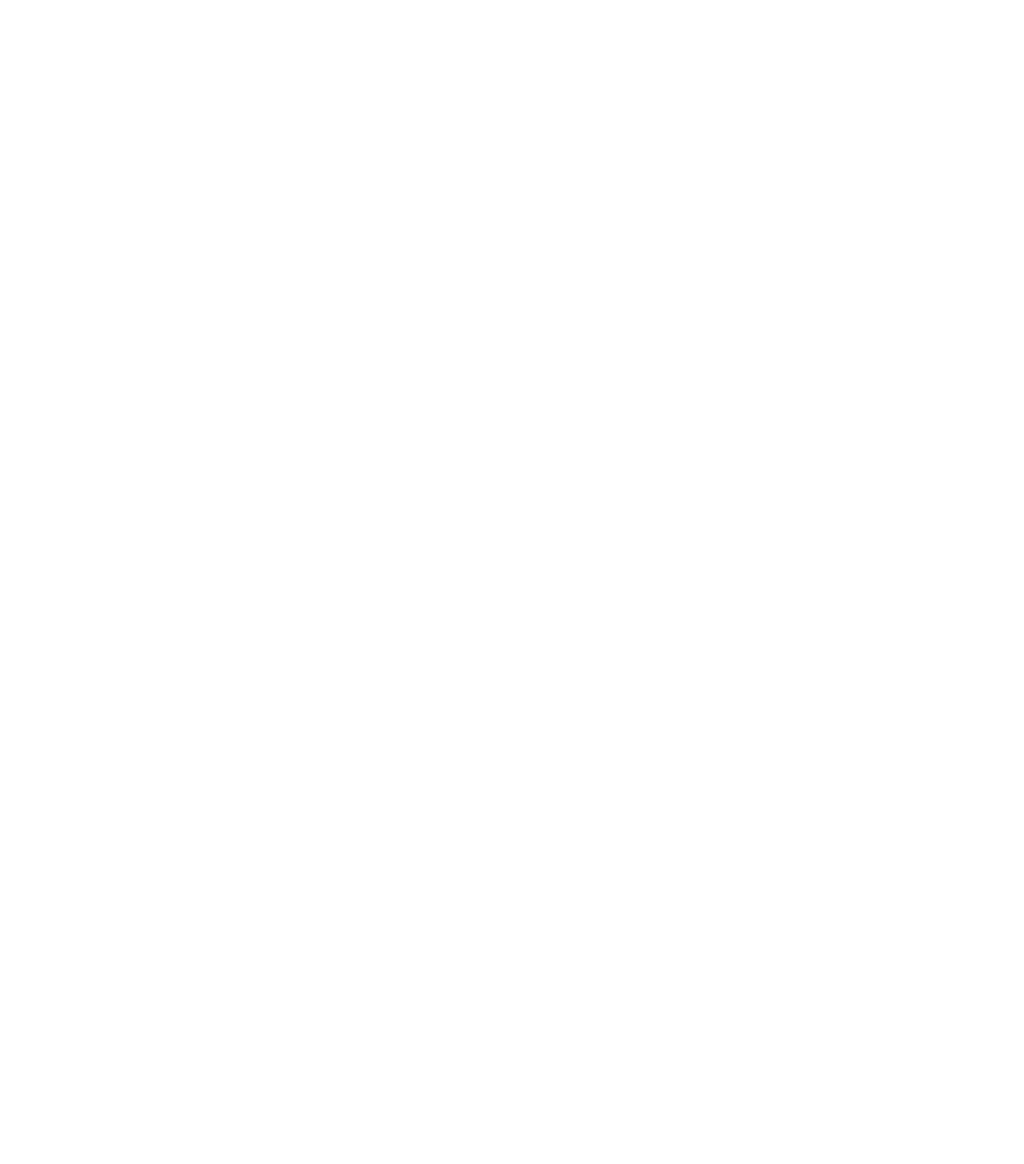
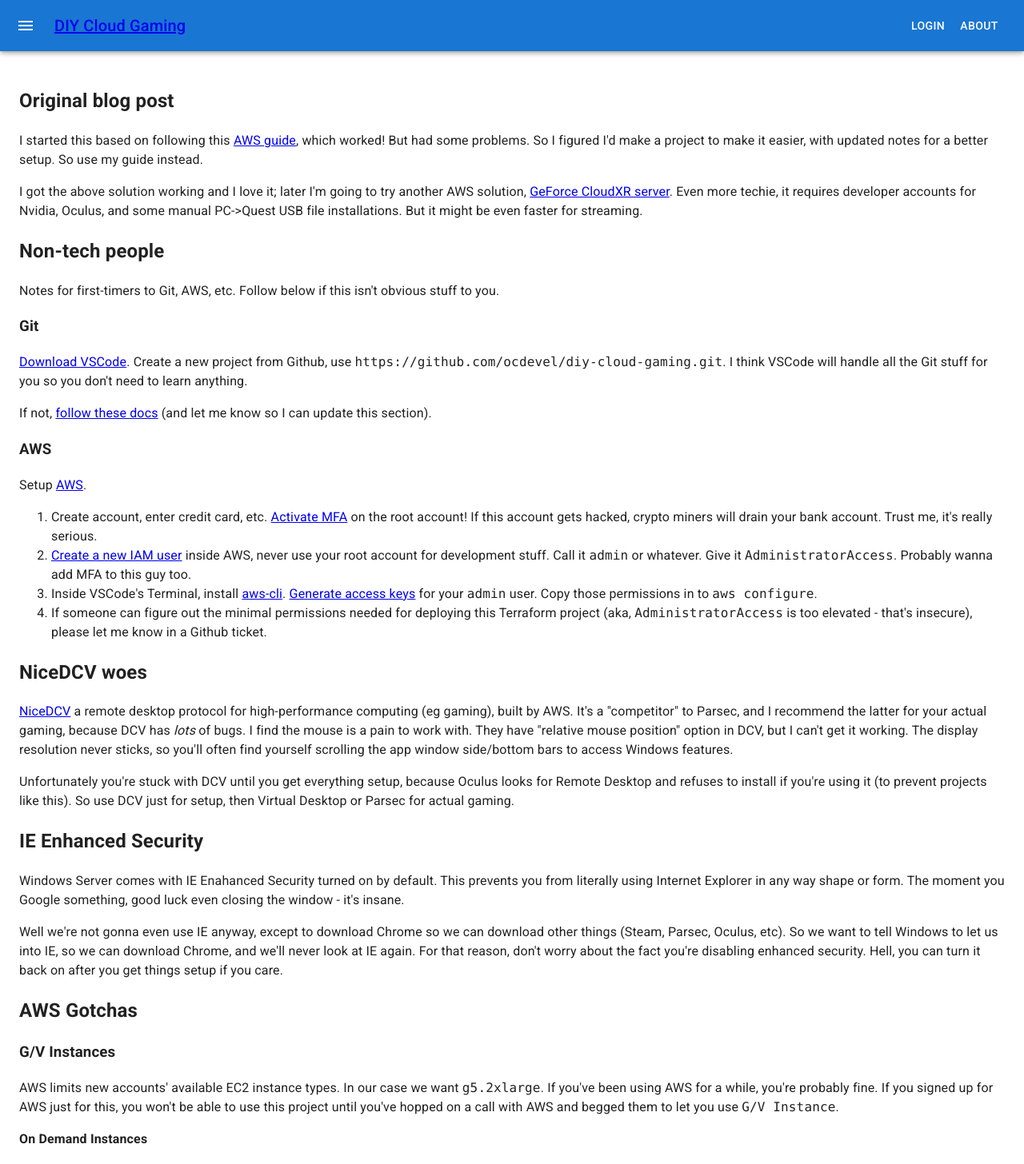
Before and after one commit to lefnire/brett-scratch, a React (Create React App) app: page /about/notes in a window 1280 px wide. Before the commit this address had no page. Shown: the top 1456 px of the page at 80% size. Before the commit the page ends 800 px from the top, so only its background shows below. Built offline with nearby package versions, Linux system fonts and the light colour scheme.

Commit message:
zustand and about links

```diff
--- a/package.json
+++ b/package.json
@@ -20,7 +20,8 @@
     "react-router-dom": "^6.3.0",
     "react-scripts": "5.0.1",
     "typescript": "^4.7.2",
-    "web-vitals": "^2.1.4"
+    "web-vitals": "^2.1.4",
+    "zustand": "^4.0.0-rc.1"
   },
   "scripts": {
     "start": "react-scripts start",
--- a/src/App.tsx
+++ b/src/App.tsx
@@ -6,44 +6,27 @@
 import About from './loggedOut/About'
 import Notes from './loggedOut/Notes'
 import Home from './loggedOut/Home'
-import Instances from './loggedIn/Instances'
+import ListInstances from './loggedIn/ListInstances'
 import CreateInstance from './loggedIn/CreateInstance'
 import Account from './loggedIn/Account'
+import useStore from './store'
 
 function App() {
-  const [loggedIn, setLoggedIn] = useState(true)
-  const [instances, setInstances] = useState([
-  {
-    instanceId: 'abc',
-    instanceType: 'g5.2xlarge',
-    storage: 512,
-    spot: true,
-    region: 'us-west-2',
-    dateCreated: '2022-05-20'
-  },
-  {
-    instanceId: '123',
-    instanceType: 'g5.2xlarge',
-    storage: 384,
-    spot: true,
-    region: 'us-east-1',
-    dateCreated: '2022-05-23'
-  },
-])
+  const loggedIn = useStore(store => store.loggedIn)
 
   return <BrowserRouter>
     <CssBaseline />
     <Routes>
-      <Route path="/" element={<Wrapper loggedIn={loggedIn} setLoggedIn={setLoggedIn} />}>
+      <Route path="/" element={<Wrapper />}>
         {loggedIn ? <>
-          <Route index element={<Instances instances={instances}/>} />
-          <Route path="new" element={<CreateInstance instances={instances} setInstances={setInstances} />} />
+          <Route index element={<ListInstances />} />
+          <Route path="new" element={<CreateInstance  />} />
           <Route path="account" element={<Account />} />
         </> : <>
           <Route index element={<Home />} />
-          <Route path="about" element={<About />} />
-          <Route path="about/notes" element={<Notes />} />
         </>}
+        <Route path="about" element={<About />} />
+        <Route path="about/notes" element={<Notes />} />
       </Route>
     </Routes>
   </BrowserRouter>
--- a/src/Drawer/Wrapper.tsx
+++ b/src/Drawer/Wrapper.tsx
@@ -8,37 +8,48 @@
 import LoginIcon from '@mui/icons-material/Login';
 import AccountBoxIcon from '@mui/icons-material/AccountBox';
 import StorageIcon from '@mui/icons-material/Storage';
-import {Outlet} from "react-router-dom";
+import {Outlet, useNavigate, Link, useLocation} from "react-router-dom";
+import useStore from '../store'
 
-interface Props {
-  loggedIn: boolean
-  setLoggedIn: any
-}
+export default function Wrapper() {
+  let navigate = useNavigate()
+  const {pathname} = useLocation()
+  const loggedIn = useStore(store => store.loggedIn)
+  const setLoggedIn = useStore(store => store.setLoggedIn)
 
-export default function Wrapper(
-  {loggedIn, setLoggedIn}: Props
-) {
   const title = "DIY Cloud Gaming"
 
-  function authenticate() {
-    setLoggedIn(!loggedIn)
+  const auth = () => {
+    setLoggedIn()
+    navigate(`/`);
   }
 
-  const appBarLinks = [
-    // <Button href='/login' color="inherit">Login</Button>,
-    <Button onClick={authenticate} color="inherit">{loggedIn ? "Logout" : "Login"}</Button>,
-    <Button href='/about' color="inherit">About</Button>
+  let appBarLinks = [
+    <Button component={Link} to='/about' color="inherit">About</Button>
   ]
-  const sideBarLinksArray = loggedIn ? [
-    {text: "Instances", href: "/", icon: <StorageIcon />},
-    {text: "Account", href: "/account", icon: <AccountBoxIcon />}
+  appBarLinks = loggedIn ? [
+    <Button component={Link} to="/" color="inherit">Dashboard</Button>,
+    ...appBarLinks,
+    <Button onClick={auth} color="inherit">Logout</Button>,
   ] : [
-    {text: "About", href: "/about", icon: null},
-    {text: "Notes", href: "/about/notes", icon: null},
+    <Button onClick={auth} color="inherit">Login</Button>,
+    ...appBarLinks
   ]
-  const sideBarLinks = sideBarLinksArray.map(({text, href, icon}, index) => (
+
+  const aboutLinks = [
+    {text: "About", to: "/about", icon: null},
+    {text: "Notes", to: "/about/notes", icon: null},
+  ]
+  const accountLinks = [
+    {text: "Instances", to: "/", icon: <StorageIcon />},
+    {text: "Account", to: "/account", icon: <AccountBoxIcon />}
+  ]
+  const sideBarLinksArray = pathname.includes('about') ? aboutLinks
+    : loggedIn ? accountLinks : aboutLinks
+
+  const sideBarLinks = sideBarLinksArray.map(({text, to, icon}, index) => (
     <ListItem key={text} disablePadding>
-      <ListItemButton href={href}>
+      <ListItemButton component={Link} to={to}>
         <ListItemIcon>
           {icon}
         </ListItemIcon>
--- a/src/loggedIn/CreateInstance.tsx
+++ b/src/loggedIn/CreateInstance.tsx
@@ -1,5 +1,6 @@
 import React, {useState, useEffect} from 'react'
 import { useNavigate } from "react-router-dom";
+import useStore from '../store'
 
 import Box from '@mui/material/Box';
 import Card from '@mui/material/Card';
@@ -51,23 +52,20 @@
 }
 
 
-interface Props {
-  setInstances: any
-  instances: any
-}
+export default function CreateInstance() {
+  const addInstance = useStore(store => store.addInstance)
 
-export default function CreateInstance({instances, setInstances}: Props) {
   let navigate = useNavigate();
   const [form, setForm] = useState({
-    instanceType: 'g2.2xlarge',
+    instanceType: 'g5.2xlarge',
     storage: "512",
     spot: false,
     region: 'us-east-1',
   })
 
   const instanceTypes = [
-    {value: 'g2.2xlarge', label: 'g2.2xlarge'},
-    {value: 'g2.xlarge', label: 'g2.xlarge'},
+    {value: 'g5.2xlarge', label: 'g5.2xlarge'},
+    {value: 'g5.xlarge', label: 'g5.xlarge'},
     {value: 'p2.xlarge', label: 'p2.xlarge'},
   ]
 
@@ -81,10 +79,12 @@
   }
 
   function save() {
-    setInstances([
-      ...instances,
-      form
-    ])
+
+    addInstance({
+      ...form,
+      instanceId: '123',
+      dateCreated: new Date().toDateString()
+    })
     navigate(`/`);
   }
 
--- a/src/loggedIn/Instances.tsx
+++ b/src/loggedIn/ListInstances.tsx
@@ -1,26 +1,28 @@
 import React, {useState, useEffect} from 'react'
+import useStore from '../store'
 
 import Card from '@mui/material/Card';
 import CardActions from '@mui/material/CardActions';
 import CardContent from '@mui/material/CardContent';
 import Button from '@mui/material/Button';
 import Typography from '@mui/material/Typography';
+import {Link} from 'react-router-dom'
 
 
-interface Props {
-  instances: any
-}
+export default function ListInstances() {
+  const instances = useStore(store => store.instances)
 
-export default function Instances({instances}: Props) {
   return <div>
     <Button
       variant="contained"
-      href="/new"
+      component={Link}
+      to="/new"
+      sx={{mb: 2}}
     >
       Create Instance
     </Button>
 
-    {instances.map((instance: any, index: number) => <>
+    {instances.map((instance) => <>
       <Card sx={{minWidth: 275, mb: 2}}>
         <CardContent>
           <Typography sx={{fontSize: 14}} color="text.secondary" gutterBottom>
--- /dev/null
+++ b/src/store.tsx
@@ -0,0 +1,58 @@
+import create from 'zustand'
+import { persist } from "zustand/middleware"
+
+
+interface Instance {
+  instanceId: string
+  instanceType: string // 'g5.2xlarge' | 'g5.xlarge' | 'p2.xlarge'
+  storage: string
+  spot: boolean
+  region: string // 'us-west-2' | 'us-west-1' | 'us-east-1' | 'us-east-2'
+  dateCreated: string // Date
+}
+
+interface Store {
+  loggedIn: boolean
+  setLoggedIn: () => void
+
+  instances: Instance[]
+  addInstance: (instance: Instance) => void
+}
+
+// const [loggedIn, setLoggedIn] = useState(false)
+const useStore = create(persist<Store>(
+  (set, get) => ({
+    loggedIn: false,
+    setLoggedIn: () => set(state => {
+      return {loggedIn: !state.loggedIn}
+    }),
+
+    instances: [
+      {
+        instanceId: 'abc',
+        instanceType: 'g5.2xlarge',
+        storage: "512",
+        spot: true,
+        region: 'us-west-2',
+        dateCreated: '2022-05-20'
+      },
+      {
+        instanceId: '123',
+        instanceType: 'g5.2xlarge',
+        storage: "384",
+        spot: true,
+        region: 'us-east-1',
+        dateCreated: '2022-05-23'
+      },
+    ],
+    addInstance: (instance) => set(state => ({
+      instances: [...state.instances, instance]
+    }))
+  }),
+  {
+    name: "diy-storage", // unique name
+    // getStorage: () => sessionStorage, // (optional) by default, 'localStorage' is used
+  }
+))
+
+export default useStore
```
Also changed, not shown: src/tmp.tsx (added, +47 -0 lines), 1 other file (tests, documents, lock files or other folders).
